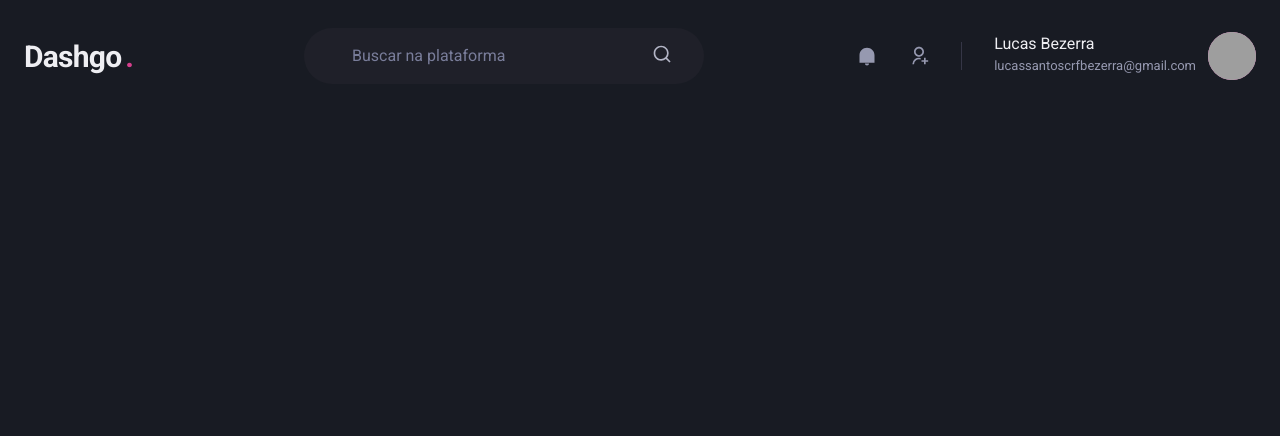
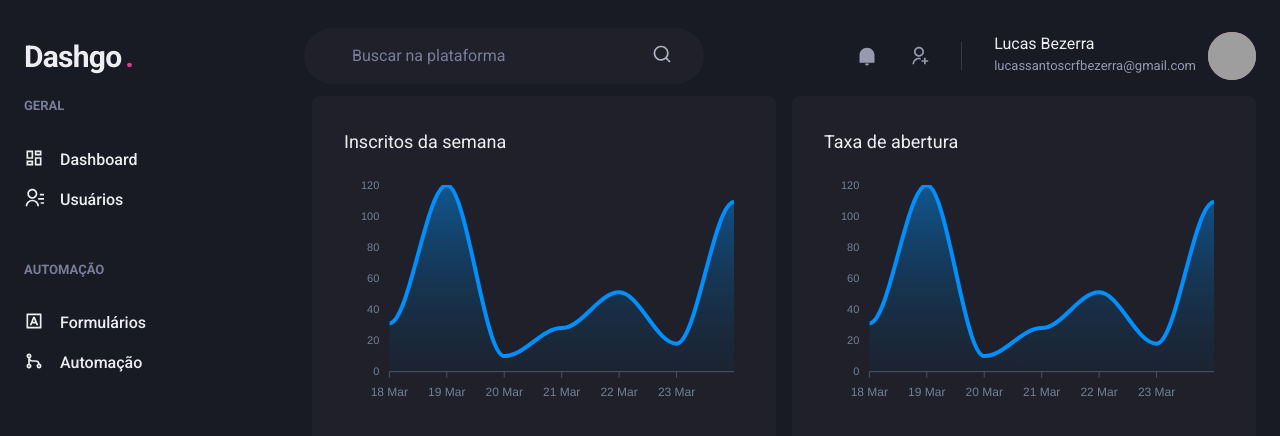
Before and after one commit to Lucasico/DashGo, a Next.js app: page /dashboard in a window 1280 px wide. Shown: the top 436 px of the page. Built offline with nearby package versions, Linux system fonts and the light colour scheme; grey boxes are pictures that could not be loaded.

Commit message:
feat: adicionando components de sidebar e graficos no dashboard

```diff
--- a/package.json
+++ b/package.json
@@ -12,9 +12,11 @@
     "@chakra-ui/react": "^1.6.5",
     "@emotion/react": "^11",
     "@emotion/styled": "^11",
+    "apexcharts": "^3.27.3",
     "framer-motion": "^4",
     "next": "11.0.1",
     "react": "17.0.2",
+    "react-apexcharts": "^1.3.9",
     "react-dom": "17.0.2",
     "react-icons": "^4.2.0"
   },
--- /dev/null
+++ b/src/Components/Sidebar/index.tsx
@@ -0,0 +1,49 @@
+import { Box, Stack, Text, Link, Icon } from "@chakra-ui/react";
+import { RiContactsLine, RiDashboardLine, RiGitMergeLine, RiInputMethodLine } from "react-icons/ri";
+
+export function Sidebar(){
+  return(
+    <Box as="aside" w="64" mr="8"  borderRadius={8}>
+      <Stack spacing="12" aling="flex-start">
+        <Box >
+          <Text
+            fontWeight="bold"
+            color="gray.400"
+            fontSize="small"
+          >
+              GERAL
+          </Text>
+          <Stack spacing="4" mt="8" align="stretch">
+            <Link display="flex" aling="center">
+              <Icon as={RiDashboardLine} fontSize="20"/>
+              <Text ml="4" fontWeight="medium">Dashboard</Text>
+            </Link>
+            <Link display="flex" aling="center">
+              <Icon as={RiContactsLine} fontSize="20"/>
+              <Text ml="4" fontWeight="medium">Usuários</Text>
+            </Link>
+          </Stack>
+        </Box>
+        <Box >
+          <Text
+            fontWeight="bold"
+            color="gray.400"
+            fontSize="small"
+          >
+              AUTOMAÇÃO
+          </Text>
+          <Stack spacing="4" mt="8" align="stretch">
+            <Link display="flex" aling="center">
+              <Icon as={RiInputMethodLine} fontSize="20"/>
+              <Text ml="4" fontWeight="medium">Formulários</Text>
+            </Link>
+            <Link display="flex" aling="center">
+              <Icon as={RiGitMergeLine} fontSize="20"/>
+              <Text ml="4" fontWeight="medium">Automação</Text>
+            </Link>
+          </Stack>
+        </Box>
+      </Stack>
+    </Box>
+  )
+}
--- a/src/pages/dashboard.tsx
+++ b/src/pages/dashboard.tsx
@@ -1,8 +1,136 @@
-import {Header} from '../Components/Header'
+import dynamic from 'next/dynamic';
+import { Box, Flex, SimpleGrid, Text, theme } from '@chakra-ui/react';
+import {Header} from '../Components/Header';
+import {Sidebar} from '../Components/Sidebar';
+
+//carregando a lib pela parte do navegador
+const Charts = dynamic(() => import('react-apexcharts'),{
+  ssr: false
+})
+
+const options = {
+  chart:{
+    toolbar:{
+      show: false
+    },
+    zoom:{
+      enabled: false,
+    },
+    foreColor: theme.colors.gray[500],
+
+  },
+  grid:{
+    show: false
+  },
+  dataLabels:{
+    enabled: false
+  },
+  tooltip:{
+    enabled:false
+  },
+  xaxis:{
+    type:"datetime",
+    axisBorder:{
+      color: theme.colors.gray[600]
+    },
+    axisTicks:{
+      color: theme.colors.gray[600]
+    },
+    categories:[
+      '2021-03-18T00:00:00.000Z',
+      '2021-03-19T00:00:00.000Z',
+      '2021-03-20T00:00:00.000Z',
+      '2021-03-21T00:00:00.000Z',
+      '2021-03-22T00:00:00.000Z',
+      '2021-03-23T00:00:00.000Z',
+      '2021-03-24T00:00:00.000Z',
+    ]
+  },
+  fill:{
+    opacity:0.3,
+    type:"gradient",
+    gradient:{
+      shade:'dark',
+      opacityFrom:0.7,
+      opacityTo:0.3
+    }
+
+  }
+}
+
+const series = [
+  {
+    name:"serie1",
+    data:[
+      31,120,10,28,51,18,109
+    ]
+  }
+]
 export default function dashboard(){
   return (
     <>
+    <Flex direction="column" h="100vh">
+
       <Header />
+      <Flex
+        width="100%"
+        maxWidth={1480}
+        mx="auto"
+        px="6"
+      >
+        <Sidebar />
+
+        <SimpleGrid
+          flex="1"
+          gap="4"
+          minChildWidth="320px"
+          aling="flex-start"
+        >
+
+          <Box
+            p="8"
+            bg="gray.800"
+            borderRadius={8}
+            pb={4}
+          >
+
+            <Text
+              fontSize="lg"
+              md="4"
+            >
+              Inscritos da semana
+            </Text>
+            <Charts
+              options={options}
+              series={series}
+              type="area"
+              heigh={160}
+            />
+          </Box>
+
+          <Box
+            p="8"
+            bg="gray.800"
+            borderRadius={8}
+          >
+
+            <Text
+              fontSize="lg"
+              md="4"
+            >
+              Taxa de abertura
+            </Text>
+            <Charts
+              options={options}
+              series={series}
+              type="area"
+              heigh={160}
+            />
+          </Box>
+
+        </SimpleGrid>
+      </Flex>
+    </Flex>
 
     </>
   )
```
Also changed, not shown: 1 other file (tests, documents, lock files or other folders).
